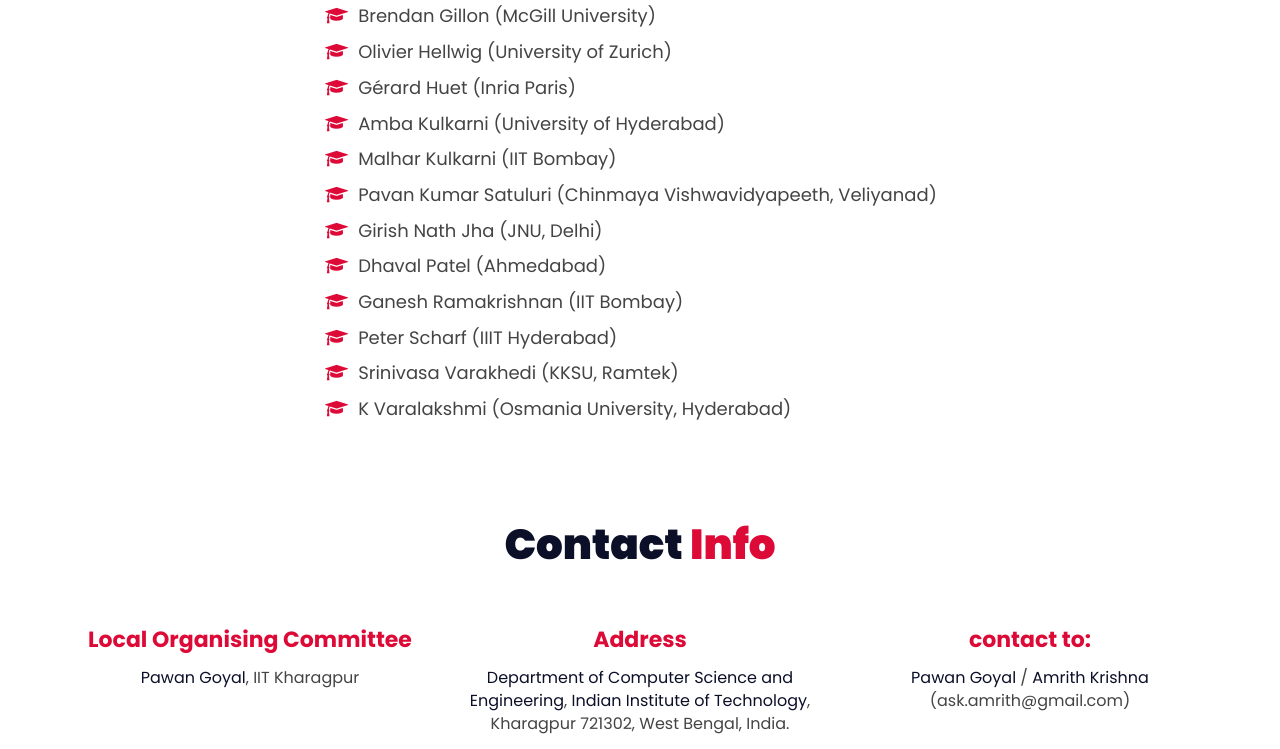
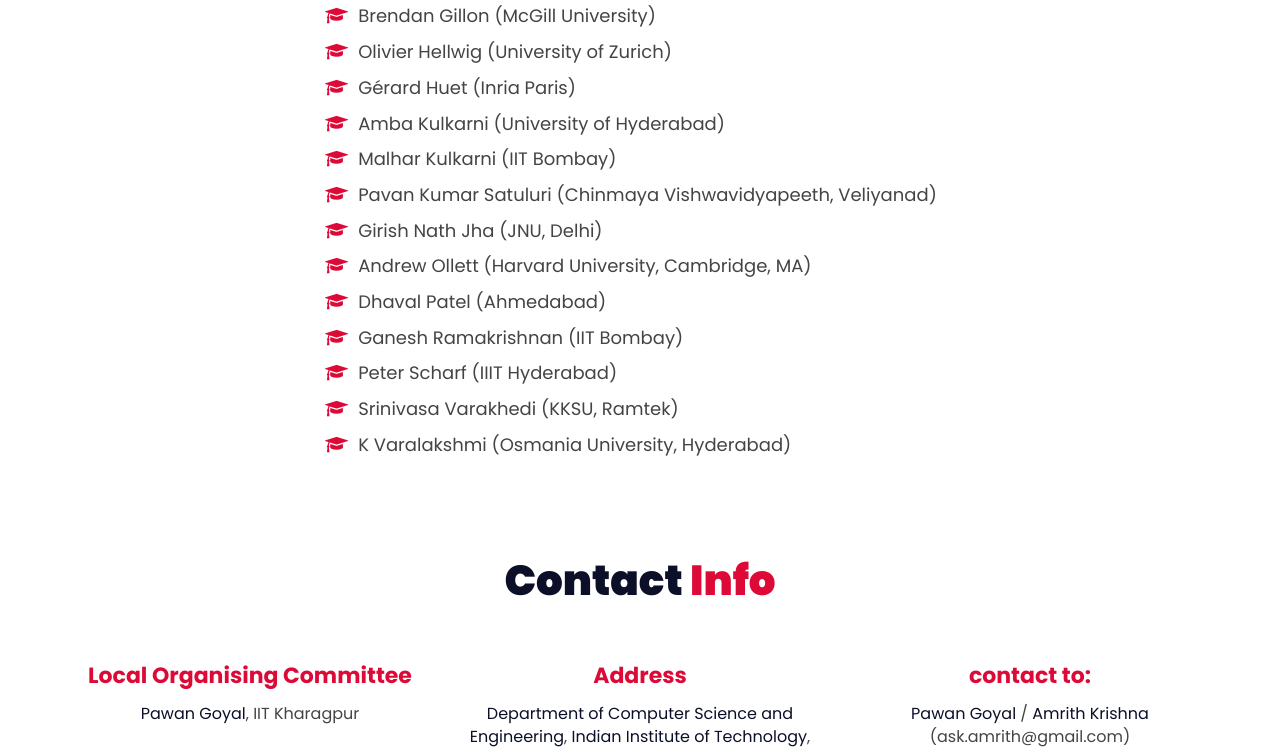
Before and after one commit to krishnamrith12/iscls, a plain HTML site: page index.html in a window 1280 px wide. Shown: the part 3746-4495 px from the top of the page. Drawn offline with Linux system fonts and the light colour scheme.

Commit message:
new PC member

```diff
--- a/index.html
+++ b/index.html
@@ -377,6 +377,7 @@
 <li><i class="fa fa-graduation-cap"></i>Malhar Kulkarni (IIT Bombay) </li>
 <li><i class="fa fa-graduation-cap"></i>Pavan Kumar Satuluri (Chinmaya Vishwavidyapeeth, Veliyanad)</li>
 <li><i class="fa fa-graduation-cap"></i>Girish Nath Jha (JNU, Delhi) </li>
+<li><i class="fa fa-graduation-cap"></i>Andrew Ollett (Harvard University, Cambridge, MA)</li>
 <li><i class="fa fa-graduation-cap"></i>Dhaval Patel (Ahmedabad)</li>
 <li><i class="fa fa-graduation-cap"></i>Ganesh Ramakrishnan (IIT Bombay)</li>
 <li><i class="fa fa-graduation-cap"></i>Peter Scharf (IIIT Hyderabad)</li>
```
